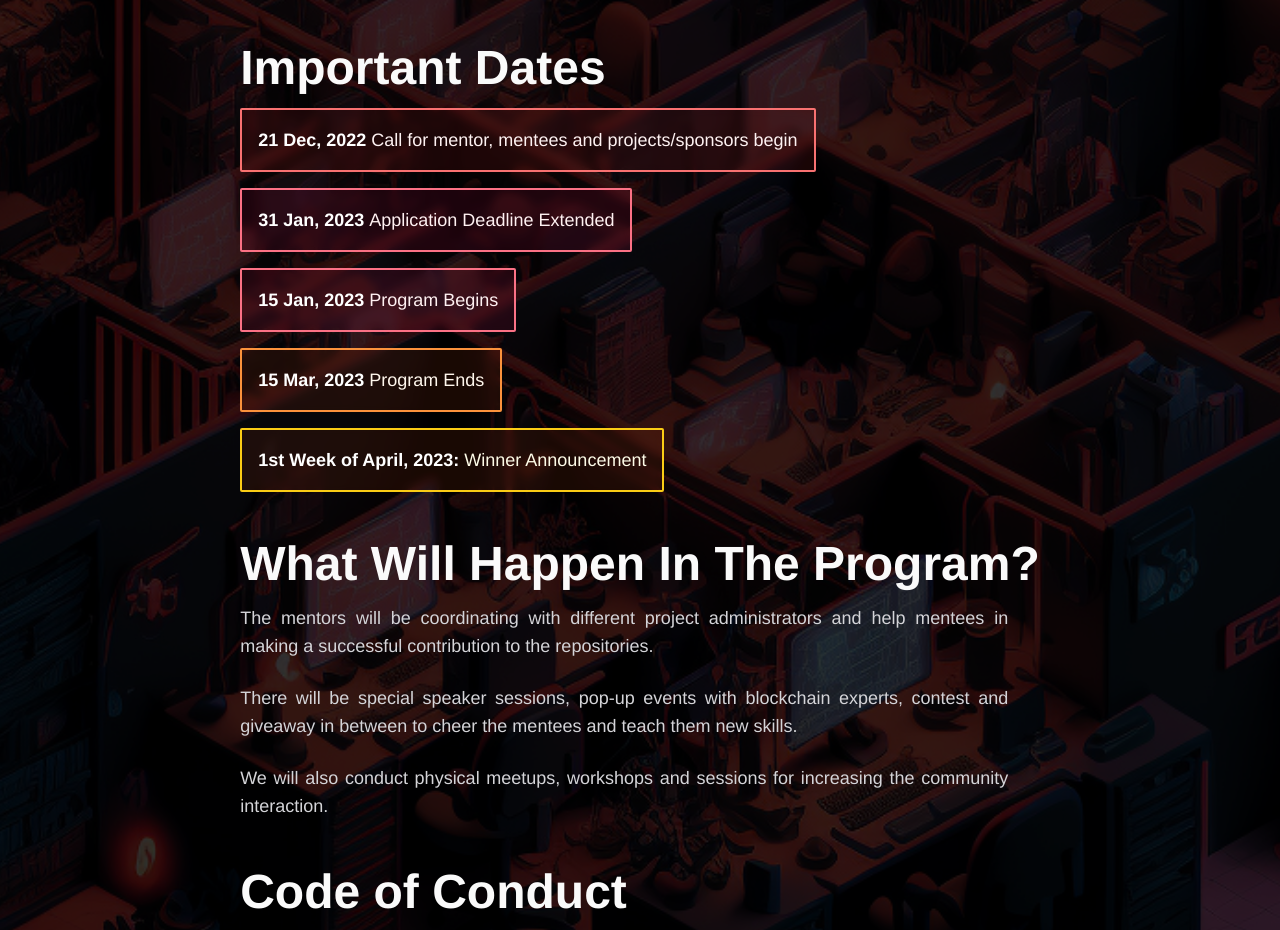
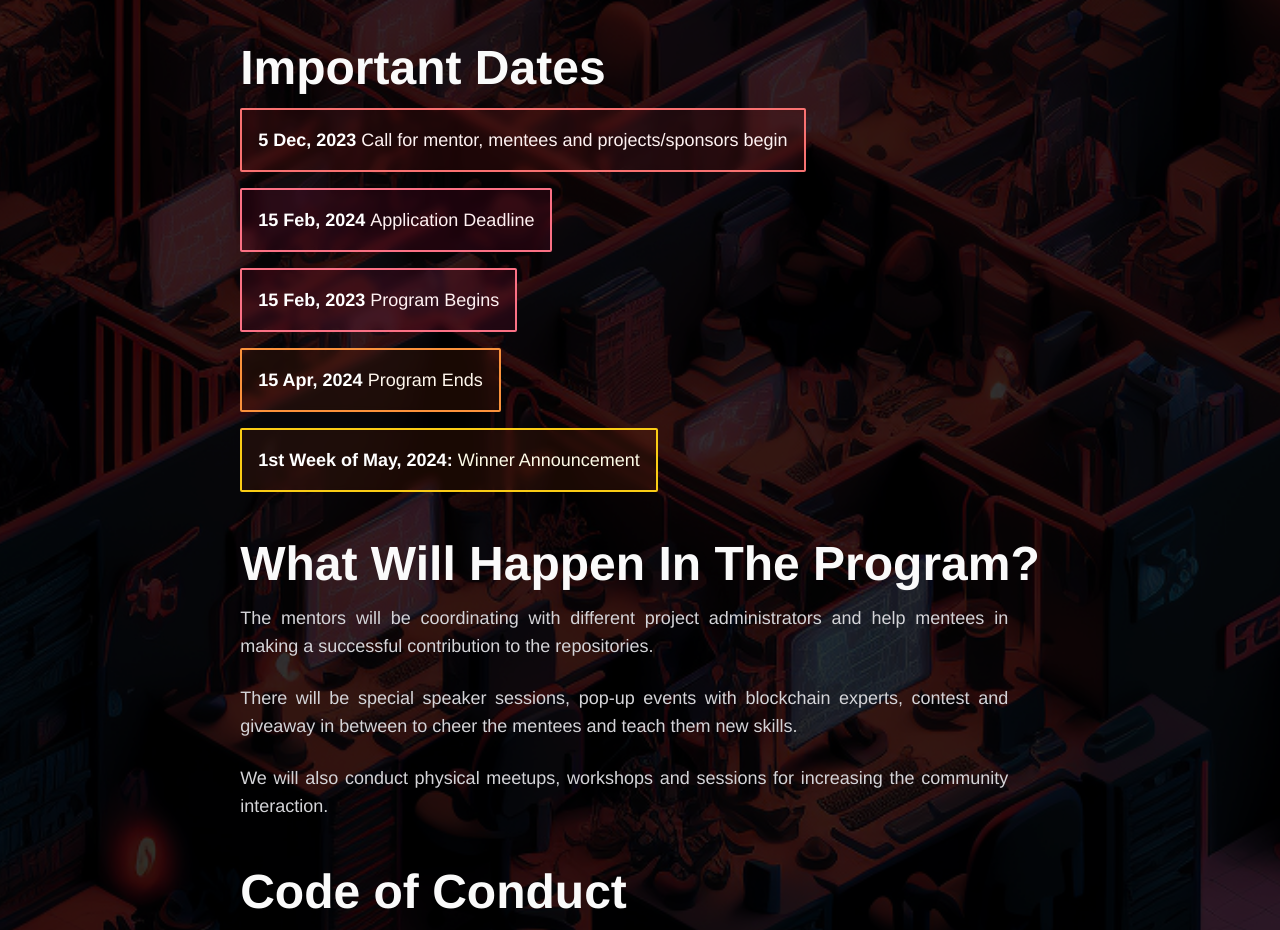
Before and after one commit to theweb3kid/girlscript-wob, a Next.js app: page /wob in a window 1280 px wide. Shown: the part 2940-3870 px from the top of the page. Built offline with nearby package versions, Linux system fonts and the light colour scheme; a web font is replaced by a local one.

Commit message:
Updated the program timeline 🧑‍💻

```diff
--- a/app/page.tsx
+++ b/app/page.tsx
@@ -250,31 +250,32 @@ export default function Home() {
 				<p className="text-lg font-medium text-justify text-zinc-300 max-w-[48rem] mb-8  space-y-4">
 					<div className="p-4 font-medium bg-red-900 border-2 border-red-400 rounded-sm text-red-50 bg-opacity-20 backdrop-blur-sm w-fit">
 						<span className="font-bold text-white">
-							31 Oct, 2023{" "}
+							5 Dec, 2023{" "}
 						</span>
 						Call for mentor, mentees and projects/sponsors begin
+
 					</div>
 					<div className="p-4 font-medium border-2 rounded-sm bg-rose-900 border-rose-400 text-rose-50 bg-opacity-20 backdrop-blur-sm w-fit">
 						<span className="font-bold text-white">
-							30 Nov, 2023{" "}
+							15 Feb, 2024{" "}
 						</span>
 						Application Deadline
 					</div>
 					<div className="p-4 font-medium border-2 rounded-sm bg-rose-900 border-rose-400 text-rose-50 bg-opacity-20 backdrop-blur-sm w-fit">
 						<span className="font-bold text-white">
-							15 Dec, 2023{" "}
+							15 Feb, 2023{" "}
 						</span>
 						Program Begins
 					</div>
 					<div className="p-4 font-medium bg-orange-900 border-2 border-orange-400 rounded-sm text-orange-50 bg-opacity-20 backdrop-blur-sm w-fit">
 						<span className="font-bold text-white">
-							15 Mar, 2024{" "}
+							15 Apr, 2024{" "}
 						</span>
 						Program Ends
 					</div>
 					<div className="p-4 font-medium bg-orange-900 border-2 border-yellow-400 rounded-sm text-yellow-50 bg-opacity-20 backdrop-blur-sm w-fit">
 						<span className="font-bold text-white">
-							1st Week of April, 2024:{" "}
+							1st Week of May, 2024:{" "}
 						</span>
 						Winner Announcement
 					</div>
--- a/app/wob/page.tsx
+++ b/app/wob/page.tsx
@@ -252,31 +252,32 @@ export default function Home() {
 				<p className="text-lg font-medium text-justify text-zinc-300 max-w-[48rem] mb-8  space-y-4">
 					<div className="p-4 font-medium bg-red-900 border-2 border-red-400 rounded-sm text-red-50 bg-opacity-20 backdrop-blur-sm w-fit">
 						<span className="font-bold text-white">
-							21 Dec, 2022{" "}
+							5 Dec, 2023{" "}
 						</span>
 						Call for mentor, mentees and projects/sponsors begin
+
 					</div>
 					<div className="p-4 font-medium border-2 rounded-sm bg-rose-900 border-rose-400 text-rose-50 bg-opacity-20 backdrop-blur-sm w-fit">
 						<span className="font-bold text-white">
-							31 Jan, 2023{" "}
+							15 Feb, 2024{" "}
 						</span>
-						Application Deadline Extended
+						Application Deadline
 					</div>
 					<div className="p-4 font-medium border-2 rounded-sm bg-rose-900 border-rose-400 text-rose-50 bg-opacity-20 backdrop-blur-sm w-fit">
 						<span className="font-bold text-white">
-							15 Jan, 2023{" "}
+							15 Feb, 2023{" "}
 						</span>
 						Program Begins
 					</div>
 					<div className="p-4 font-medium bg-orange-900 border-2 border-orange-400 rounded-sm text-orange-50 bg-opacity-20 backdrop-blur-sm w-fit">
 						<span className="font-bold text-white">
-							15 Mar, 2023{" "}
+							15 Apr, 2024{" "}
 						</span>
 						Program Ends
 					</div>
 					<div className="p-4 font-medium bg-orange-900 border-2 border-yellow-400 rounded-sm text-yellow-50 bg-opacity-20 backdrop-blur-sm w-fit">
 						<span className="font-bold text-white">
-							1st Week of April, 2023:{" "}
+							1st Week of May, 2024:{" "}
 						</span>
 						Winner Announcement
 					</div>
```
